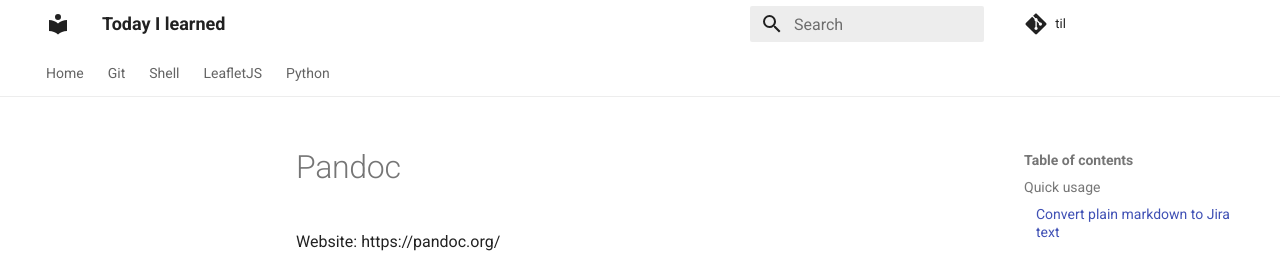
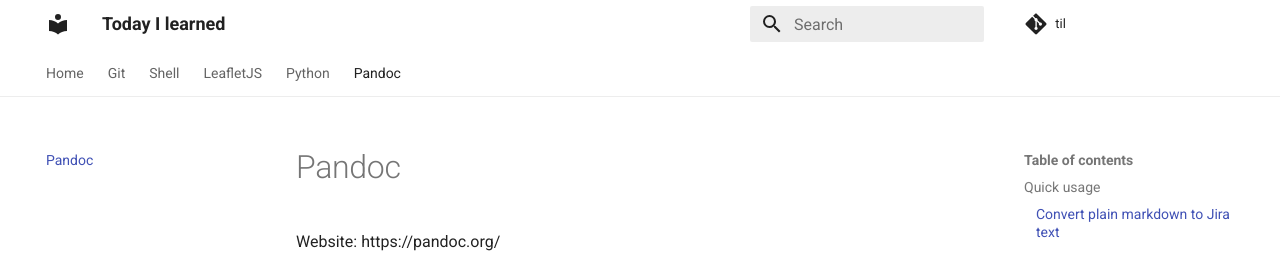
Before and after one commit to xidus/nts, an MkDocs documentation site: the page built from docs/pandoc.md, in a window 1280 px wide. Shown: the top 257 px of the page. Built offline with MkDocs 1.6.1 and Material for MkDocs 9.7.7, drawn with Linux system fonts in a browser that asks for light colours; comment, search, counter and statistics services are not loaded.

Commit message:
Add: pandoc.md

```diff
--- a/mkdocs.yml
+++ b/mkdocs.yml
@@ -71,3 +71,4 @@ nav:
     - Shell: shell.md
     - LeafletJS: leafletjs.md
     - Python: python.md
+    - Pandoc: pandoc.md
```
